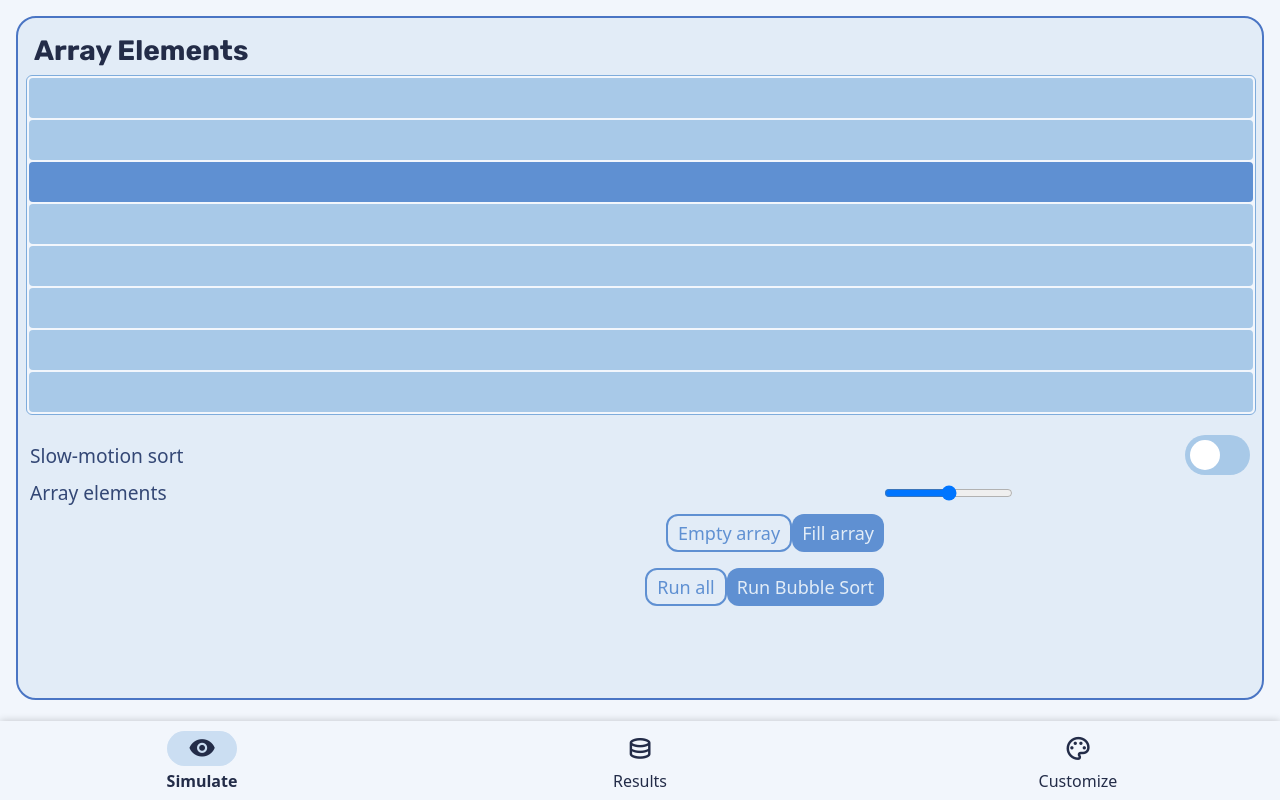
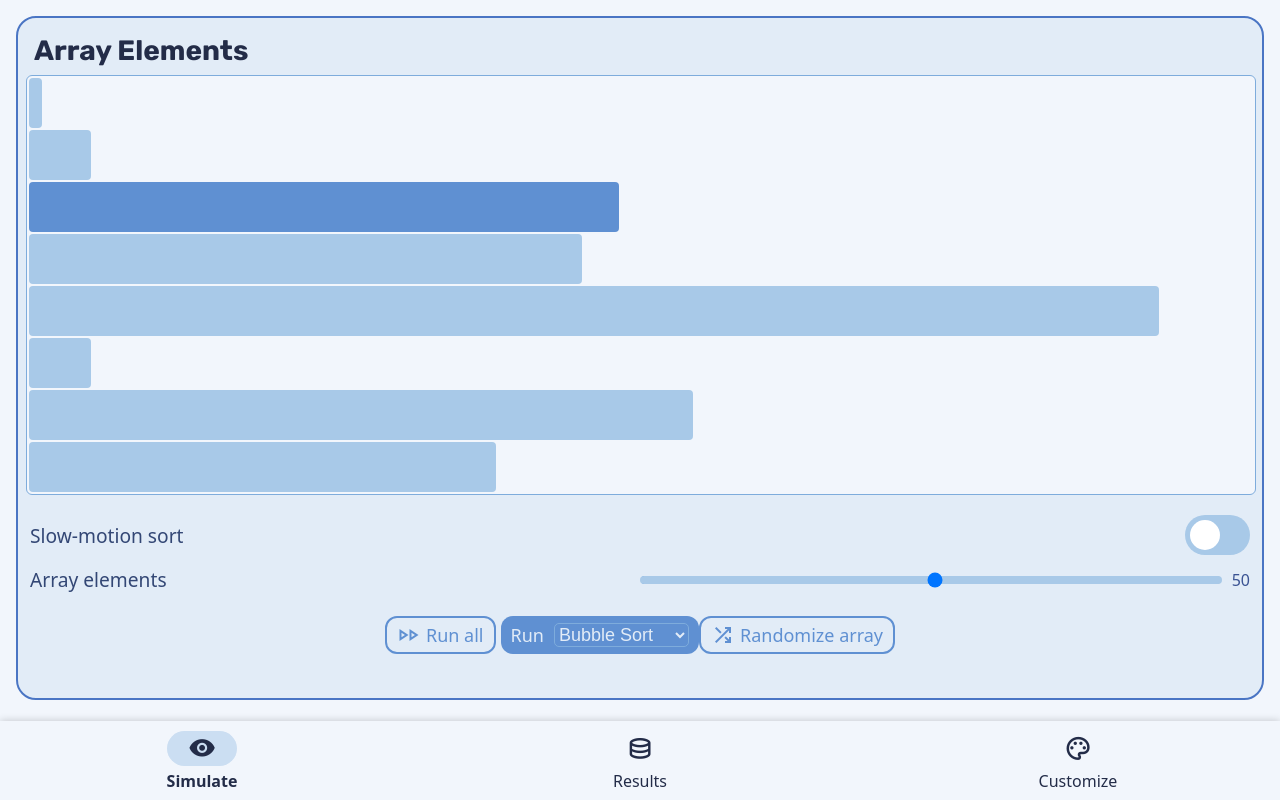
Before and after one commit to lucAmbr0/ArraySorterJS, a plain HTML site: page index.html in a window 1280 px wide. Drawn offline with nearby package versions, Linux system fonts and the light colour scheme; a web font is replaced by a local one.

Commit message:
Added randomize and setQuantity functions and reordered layout

```diff
--- a/index.html
+++ b/index.html
@@ -83,26 +83,39 @@
             <label for="visualizeDelay" class="switch-toggle"></label>
           </div>
           <div class="switch-label">Array elements</div>
+          <div style="display: flex;">
             <input
-              type="range"
-              id="numOfElements"
-              class="switch-input"
-              onchange="changeElementsAmount()"
-            />
-        <div class="fastTune">
-          <input type="range">
+            type="range"
+            id="numOfElementsRange"
+            class="switch-input range-input"
+            onchange="changeElementsAmount()"
+            min="5"
+            max="80"
+            placeholder="30"
+          >
+            <p id="arrayElementsDisplay">50</p>
+          </div>
+      </div>
+      <div class="arrayTabRunButtonsContainer">
+        <button class="buttonOutline">
+          <span class="material-symbols-outlined">
+            fast_forward
+          </span>Run all</button>
+          <button id="runSelectedMethodBtn">
+            Run
+            <select name="SortMethod" id="sortMethodSelection">
+              <option value="bubbleSort">Bubble Sort</option>
+              <option value="selectionSort">Selection Sort</option>
+              <option value="insertionSort">Insertion Sort</option>
+              <option value="bogoSort">Bogo Sort</option>
+            </select>
+          </button>
+          <button class="buttonOutline" onclick="randomizeBars()">
+            <span class="material-symbols-outlined">
+            shuffle
+            </span>Randomize array</button>
         </div>
-        <div class="arrayTabRunButtonsContainer">
-          <button class="buttonOutline">Empty array</button>
-          <button>Fill array</button>
-          </div>
-          <div></div>
-          <div class="arrayTabRunButtonsContainer">
-            <button class="buttonOutline">Run all</button>
-            <button>Run Bubble Sort</button>
-          </div>
-          <div></div>
-      </div>
+    </div>
     </div>
     <div class="appTabs" id="customizeTab">
       <div class="card">
--- a/index.js
+++ b/index.js
@@ -214,3 +214,37 @@ function annoyGitCat() {
     }, 2500);
   }
 }
+
+// ---------------  CHANGE NUMBER OF ELEMENTS  ---------------
+const rangeInput = document.getElementById('numOfElementsRange');
+const displayValue = document.getElementById('arrayElementsDisplay');
+let amountOfBars = rangeInput.value;
+
+function changeElementsAmount() {
+  displayValue.textContent = rangeInput.value;
+  amountOfBars = rangeInput.value;
+  setBarQuantity(amountOfBars)
+}
+
+let bars = document.querySelectorAll(".bar");
+let barContainer = document.getElementById("barsBarContainer");
+
+function setBarQuantity(qta) {
+  barContainer.innerHTML = ``;
+  for (let i = 0; i < qta; i++) {
+    barContainer.innerHTML += `<div class="bar"></div>`;
+  }
+  randomizeBars();
+}
+
+let minBarValue = 0;
+let maxBarValue = 100;
+
+randomizeBars();
+function randomizeBars() {
+  bars = document.querySelectorAll(".bar");
+  bars.forEach((bar) => {
+    const width = (Math.floor(Math.random() * (maxBarValue - minBarValue)) + minBarValue); // generate a random width between 1 and 100
+    bar.style.width = `${width}%`; // set the width of the bar
+  });
+}
--- a/style.css
+++ b/style.css
@@ -11,7 +11,8 @@
     --palette-200: 203, 222, 242;
     --palette-300: 168, 201, 232;
     --palette-400: 126, 172, 220;
-    --palette-500: 95, 144, 210;  /* #5f90d2 */
+    --palette-500: 95, 144, 210;
+    /* #5f90d2 */
     --palette-600: 74, 117, 196;
     --palette-700: 65, 100, 180;
     --palette-800: 58, 83, 147;
@@ -358,6 +359,10 @@ button.buttonOutline {
     border: solid 2px rgb(var(--palette-500));
 }
 
+button.buttonOutline span {
+    color: rgb(var(--palette-500)) !important;
+}
+
 button.buttonOutline:active {
     background-color: transparent;
     color: rgb(var(--palette-800));
@@ -491,12 +496,9 @@ button.buttonOutline:active {
 
 .switch-container {
     display: grid;
-    grid-template-columns: 7fr 3fr;
+    grid-template-columns: 5fr 5fr;
     align-items: center;
     margin: .5vh;
-}
-
-.switch-container button {
 }
 
 .appInfoBox {
@@ -630,6 +632,7 @@ label {
     grid-column: 1;
     font-family: var(--StandardTextFont);
     text-align: left;
+    margin: 7px 0;
     font-weight: 400;
     color: rgb(var(--palette-900));
     font-size: 1.2em;
@@ -690,7 +693,7 @@ label {
 }
 
 #barsBarContainer {
-    height: 42vh;
+    height: 52vh;
 }
 
 .embedContainer h2 {
@@ -746,10 +749,66 @@ label {
 
 .arrayTabRunButtonsContainer {
     display: flex;
-    justify-content: flex-end;
+    justify-content: center;
+    flex-wrap: wrap;
     margin: 1vh 0;
 }
 
 .arrayTabRunButtonsContainer button {
-    margin: 0 0 0 0;
+    margin: 1vh 0 0 0;
 }
+
+input[type="range"] {
+    display: flex !important;
+    /* Remove default background */
+    width: 100%;
+    /* Set desired width */
+    align-items: center;
+}
+
+input[type="range"]::-webkit-slider-runnable-track {
+    height: 8px;
+    /* Set track height */
+    background-color: rgb(var(--palette-300));
+    /* Set track color */
+    border-radius: 4px;
+    /* Rounded corners */
+}
+
+input[type="range"]::-webkit-slider-thumb {
+    width: 20px;
+    /* Set thumb width */
+    margin-top: -4px;
+    height: 20px;
+    /* Set thumb height */
+    background-color: rgb(var(--palette-500));
+    /* Set thumb color */
+    border-radius: 50%;
+    /* Round thumb */
+}
+
+input[type="range"]:focus::-webkit-slider-runnable-track {
+    background: rgb(var(--palette-200));
+    border: solid 1px rgb(var(--palette-600));
+    /* Change track color on focus */
+}
+
+#arrayElementsDisplay {
+    margin-left: 10px;
+}
+
+#runSelectedMethodBtn {
+    padding: 5px 10px;
+    margin-left: 5px;
+}
+
+#sortMethodSelection {
+    display: flex;
+    background-color: transparent;
+    color: rgb(var(--palette-100));
+    font-size: 18px;
+    font-weight: 400;
+    margin-left: 10px;
+    border: solid 1px rgb(var(--palette-400));
+    border-radius: 5px;
+}
```
Lines whose indentation alone changed are shown as unchanged.
